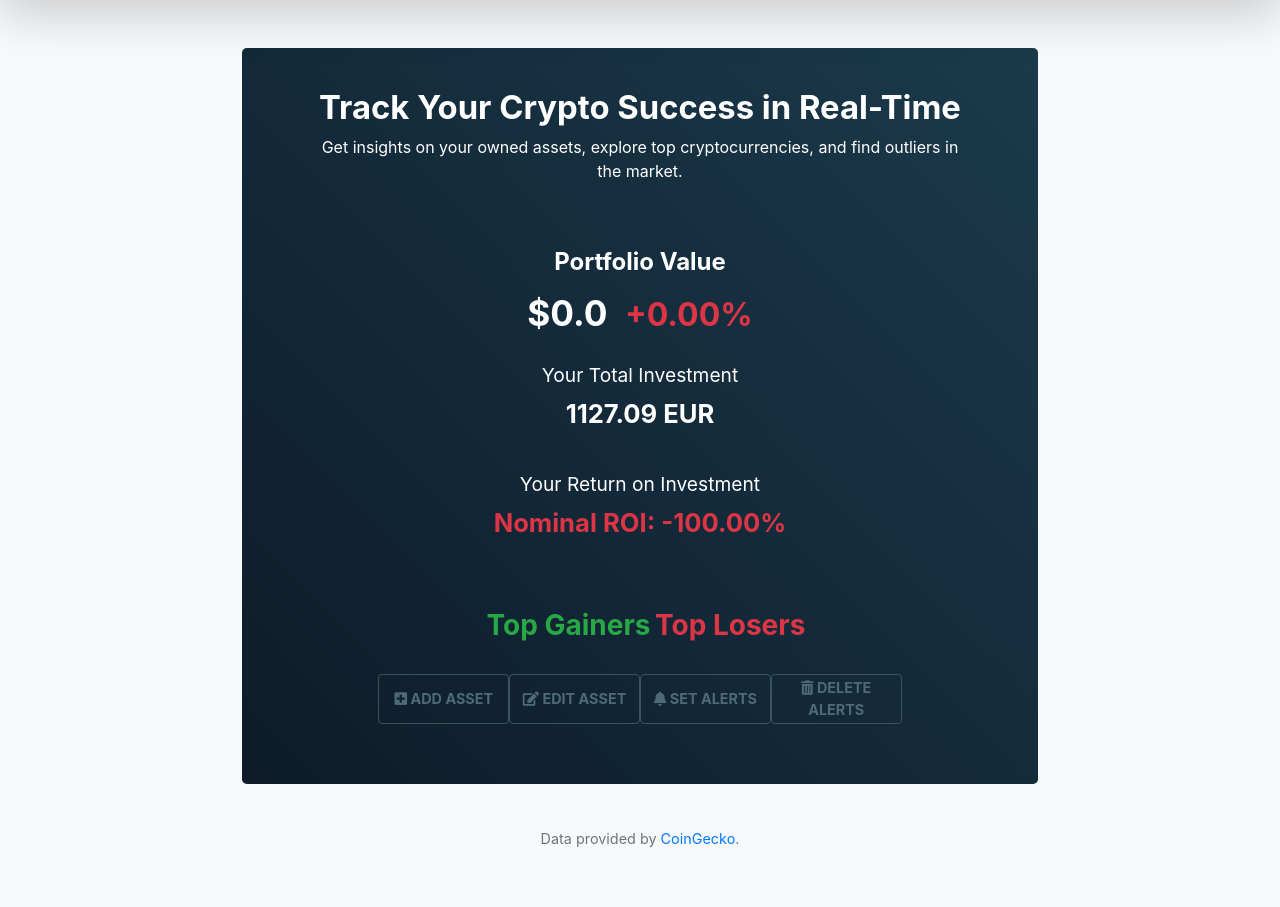
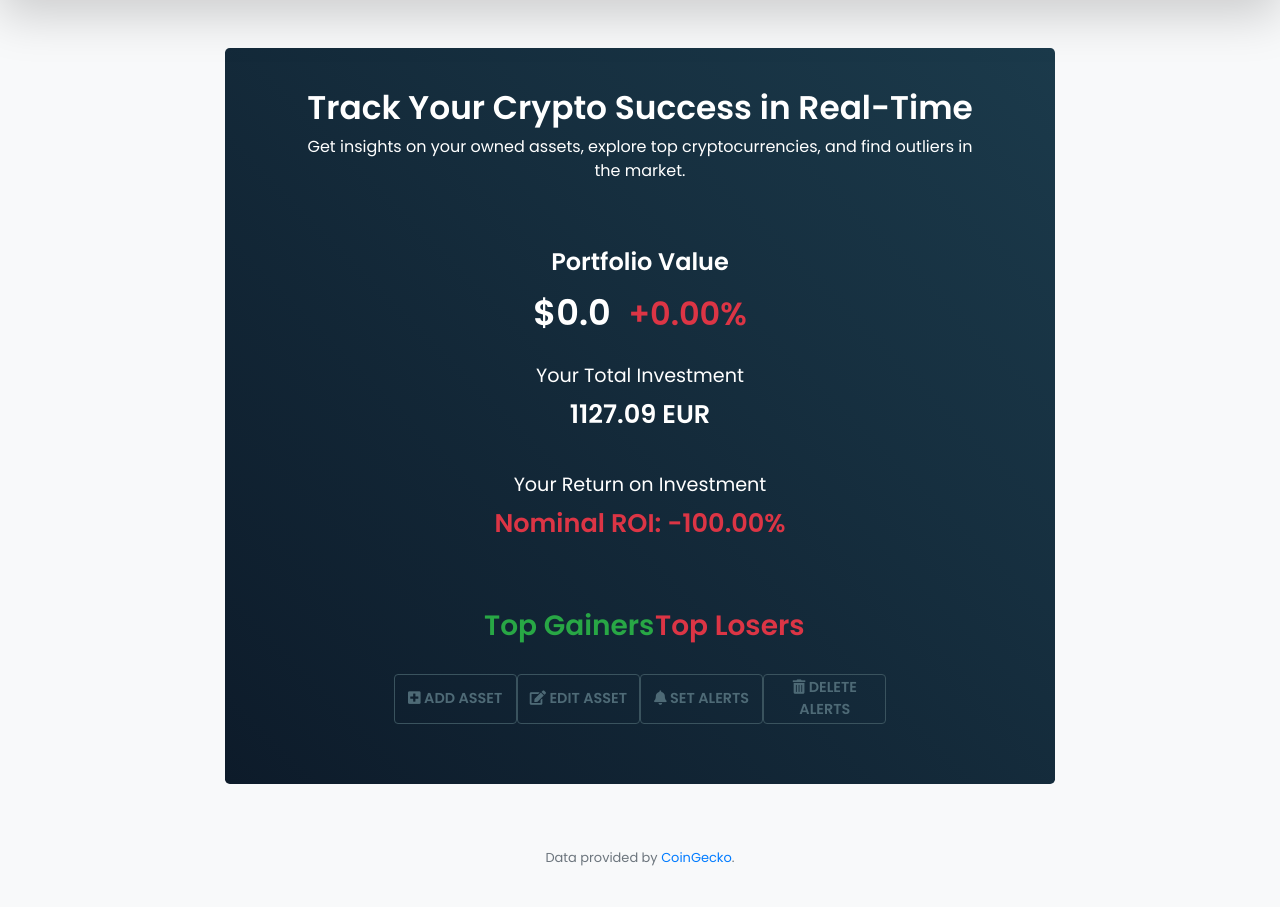
Before and after one commit to dantonic81/portfolio, a Flask app: page / in a window 1280 px wide. Shown: the part 110-1017 px from the top of the page. Before the commit the page ends 957 px from the top, so only its background shows below. Run offline with Flask 3, Linux system fonts and the light colour scheme; data comes from the database, SQL or seed files in the repository; data that the repository does not hold is empty; some libraries are stand-ins or nearby versions.

Commit message:
base.html refactor

```diff
--- a/templates/base.html
+++ b/templates/base.html
@@ -14,37 +14,48 @@
 
     <title>{% block title %}Crypto Portfolio{% endblock %}</title>
 
-    <!-- Bootstrap CDN link -->
+    <!-- Bootstrap and FontAwesome -->
     <link href="https://stackpath.bootstrapcdn.com/bootstrap/4.5.2/css/bootstrap.min.css" rel="stylesheet">
     <link href="https://cdnjs.cloudflare.com/ajax/libs/font-awesome/5.15.4/css/all.min.css" rel="stylesheet">
 
-    <!-- Link to your favicon -->
+    <!-- Custom Styles -->
+    <link href="{{ url_for('static', filename='index.css') }}" rel="stylesheet">
+
+    <!-- Favicon -->
     <link rel="icon" href="{{ url_for('static', filename='favicon.ico') }}" type="image/x-icon">
 
-    <!-- Optional: Link to your custom CSS file if needed -->
-    <link href="{{ url_for('static', filename='index.css') }}" rel="stylesheet">
+    <!-- Fonts -->
     <link href="https://fonts.googleapis.com/css2?family=Poppins:wght@400;600&family=Roboto:wght@400;500&display=swap" rel="stylesheet">
+    <style>
+    body {
+        font-family: 'Poppins', 'Roboto', sans-serif;
+    }
+    </style>
 
-<!-- Placeholder for child templates' styles -->
-{% block styles %}{% endblock %}
+    <!-- Placeholder for child templates' styles -->
+    {% block styles %}{% endblock %}
 </head>
 <body class="bg-light">
+    <header role="banner">
+        {% include 'navbar.html' %}
+    </header>
 
-    {% include 'navbar.html' %}
+    <main role="main" class="container mt-5">
+        <!-- Content specific to each page -->
+        {% block content %}{% endblock %}
+    </main>
 
-    <div class="container mt-5">
-        <!-- Content specific to each page will go here -->
-        {% block content %}{% endblock %}
-    </div>
+    <footer role="contentinfo">
+        {% include 'footer.html' %}
+    </footer>
 
-    {% include 'footer.html' %}
-
+    <!-- Modals -->
     {% block modals %}
         {% include 'modals/notification_modal.html' %}
         {% include 'modals/add_asset_modal.html' %}
     {% endblock %}
 
-    <!-- Bootstrap and optional custom JavaScript -->
+    <!-- JavaScript -->
     <script src="https://code.jquery.com/jquery-3.5.1.min.js" defer></script>
     <script>
     if (typeof jQuery == 'undefined') {
@@ -53,6 +64,8 @@
     </script>
     <script src="https://cdn.jsdelivr.net/npm/@popperjs/core@2.9.1/dist/umd/popper.min.js" defer></script>
     <script src="https://stackpath.bootstrapcdn.com/bootstrap/4.5.2/js/bootstrap.min.js" defer></script>
+
+    <!-- Custom Scripts -->
     <script src="{{ url_for('static', filename='js/index.js') }}" defer></script>
     <script src="{{ url_for('static', filename='js/portfolio.js') }}" defer></script>
     <script src="{{ url_for('static', filename='js/alerts.js') }}" defer></script>
```
